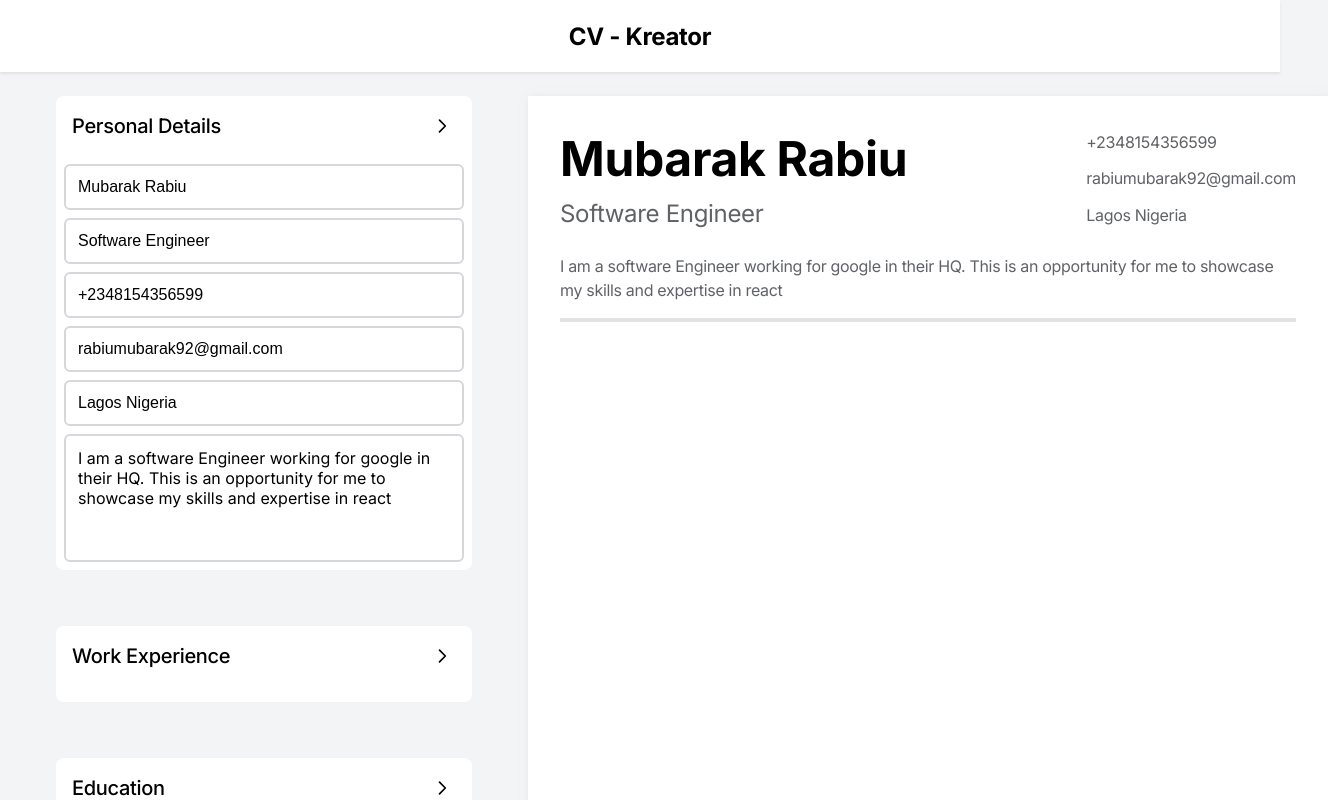
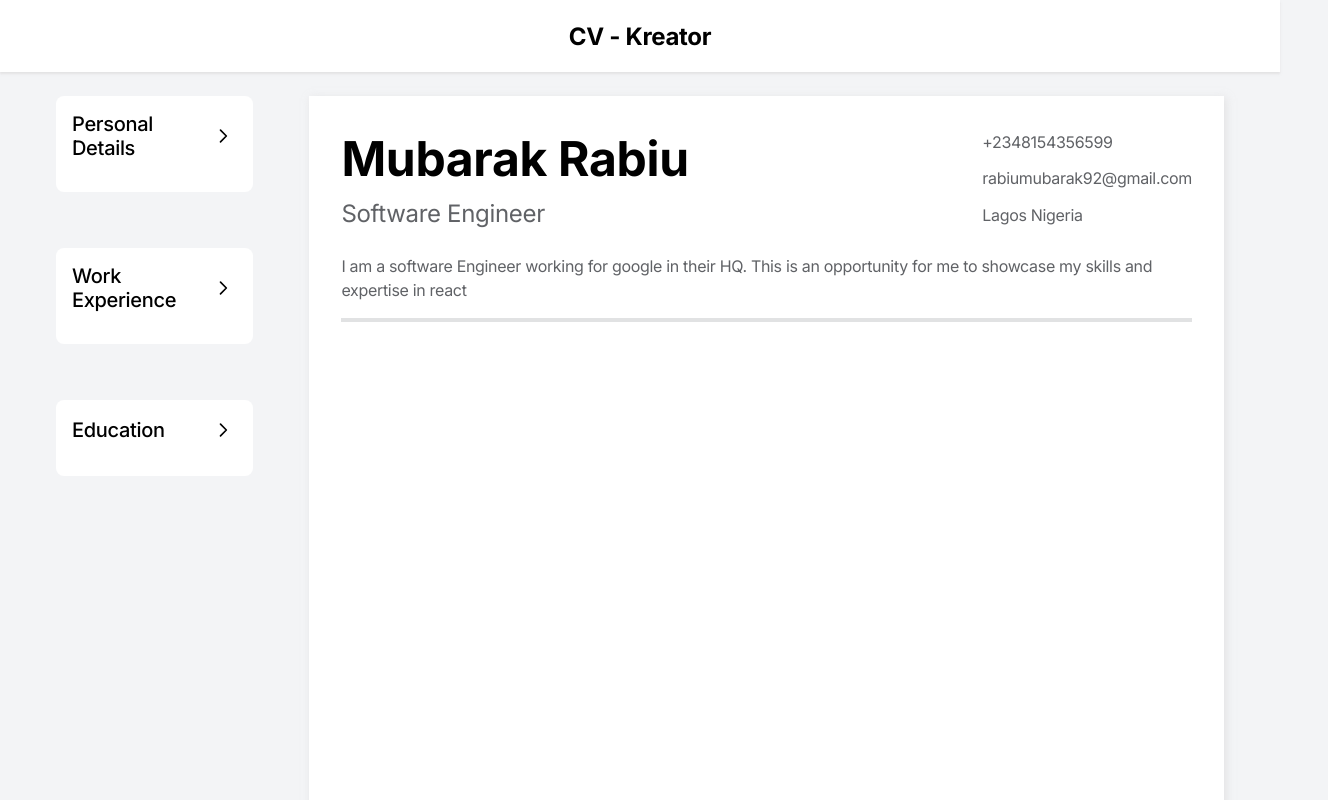
Before and after one commit to mubzie/cv-project, a React (Create React App) app: page / in a window 1280 px wide. Shown: the top 800 px of the page, 1328 px wide, since content can reach past the window. Built offline with nearby package versions, Linux system fonts and the light colour scheme.

Commit message:
implemented open and close btn for personal and edu form

```diff
--- a/src/App.js
+++ b/src/App.js
@@ -21,8 +21,6 @@ class App extends Component {
         profile:
           'I am a software Engineer working for google in their HQ. This is an opportunity for me to showcase my skills and expertise in react',
       },
-
-      activeIndex: 0,
 
       workExperienceArr: [],
 
@@ -91,7 +89,7 @@ class App extends Component {
   }
 
   render() {
-    const { personal, educationArr, workExperienceArr, activeIndex } = this.state;
+    const { personal, educationArr, workExperienceArr } = this.state;
 
     return (
       <>
@@ -107,22 +105,16 @@ class App extends Component {
               handleChange={this.handleChange}
               saveButton={this.onSubmitButton}
               clearButton={this.onClearButton}
-              // isActive={ activeIndex === 0}
-              // onShow={ () => this.setState({ activeIndex: 1})}
             />
             <WorkExperience
               formTitle="Work Experience"
               addWorkExperience={this.addWorkExperience}
               deleteWorkExperience={this.deleteWorkExperience}
-              // isActive={ activeIndex === 0}
-              // onShow={ () => this.setState({ activeIndex: 1})}
             />
             <Education
               formTitle="Education"
               addEducation={this.addEducation}
               deleteEducation={this.deleteEducation}
-              // isActive={ activeIndex === 1}
-              // onShow={ () => this.setState({ activeIndex: 1})}
             />
           </div>
 
--- a/src/components/formComponentEducation.js
+++ b/src/components/formComponentEducation.js
@@ -2,6 +2,7 @@
 import React, { Component } from "react";
 import uniqid from "uniqid";
 import { HiOutlineChevronRight } from "react-icons/hi";
+import { HiOutlineChevronDown } from "react-icons/hi";
 import DisplayEducation from "./displayEducation";
 
 class Education extends Component {
@@ -20,6 +21,9 @@ class Education extends Component {
         profile:
           "I volunteered on different SDG's programs during my time in the university",
       },
+
+      showForm: false,
+
       educations: [],
     };
 
@@ -27,6 +31,11 @@ class Education extends Component {
     this.onSubmitEducation = this.onSubmitEducation.bind(this);
     this.deleteEducation = this.deleteEducation.bind(this);
     this.onClearButton = this.onClearButton.bind(this);
+    this.toggleForm = this.toggleForm.bind(this);
+  }
+
+  toggleForm() {
+    this.setState({ showForm: !this.state.showForm });
   }
 
   handleChange(e) {
@@ -85,27 +94,20 @@ class Education extends Component {
   }
 
   render() {
-    const { education } = this.state;
-    const { formTitle, isActive } = this.props;
+    const { education, showForm } = this.state;
+    const { formTitle } = this.props;
 
     return (
       <div className="form-container-education">
-        {isActive ? (
-          <div className="form-header-container">
-            <div className="form-title">{formTitle}</div>
-            <div onClick={this.props.onShow} className="icon">
-              <HiOutlineChevronRight />
-            </div>
+        <div className="form-header-container">
+          <div className="form-title">{formTitle}</div>
+          <div onClick={this.toggleForm} className="icon">
+            {showForm ? <HiOutlineChevronDown /> : <HiOutlineChevronRight />}
           </div>
-        ) : (
+        </div>
+
+        {showForm && (
           <>
-            <div className="form-header-container">
-                <div className="form-title">{formTitle}</div>
-                <div onClick={this.props.onShow} className="icon">
-                <HiOutlineChevronRight />
-                </div>
-            </div>
-
             <form onSubmit={this.onSubmitEducation}>
               <input
                 type="text"
--- a/src/components/formComponentPersonal.js
+++ b/src/components/formComponentPersonal.js
@@ -1,37 +1,45 @@
 /* eslint-disable no-useless-constructor */
-import React, { Component } from 'react';
-import { HiOutlineChevronRight } from 'react-icons/hi';
+import React, { Component } from "react";
+import { HiOutlineChevronRight } from "react-icons/hi";
+import { HiOutlineChevronDown } from "react-icons/hi";
 
 class PersonalDetails extends Component {
   constructor(props) {
     super(props);
+
+    this.state = {
+      showForm: false,
+    };
+
+    this.toggleForm = this.toggleForm.bind(this);
+  }
+
+  toggleForm() {
+    this.setState({ showForm: !this.state.showForm });
   }
 
   render() {
-    const { formTitle, personal, handleChange, saveButton, clearButton, isActive } =
-      this.props;
+    const { showForm } = this.state;
+    const {
+      formTitle,
+      personal,
+      handleChange,
+      saveButton,
+      clearButton,
+      isActive,
+    } = this.props;
 
     return (
       <div className="form-container-personal">
-        {isActive ? (
+        <div className="form-header-container">
+          <div className="form-title">{formTitle}</div>
+          <div onClick={this.toggleForm} className="icon">
+            {showForm ? <HiOutlineChevronDown /> : <HiOutlineChevronRight />}
+          </div>
+        </div>
 
-          <div className="form-header-container">
-            <div className="form-title">{formTitle}</div>
-            <div onClick={this.props.onShow} className="icon">
-              <HiOutlineChevronRight />
-            </div>
-          </div>
-
-        ) : (
-
+        {showForm && (
           <>
-            <div className="form-header-container">
-              <div className="form-title">{formTitle}</div>
-              <div className="icon">
-                <HiOutlineChevronRight />
-              </div>
-            </div>
-
             <form>
               <input
                 type="text"
@@ -90,7 +98,6 @@ class PersonalDetails extends Component {
               {/* <button className="delete-btn" onClick={ clearButton }>clear</button> */}
             </div>
           </>
-
         )}
       </div>
     );
```
Also changed, not shown: src/components/formComponentWorkExp.js (+5 -29 lines).
